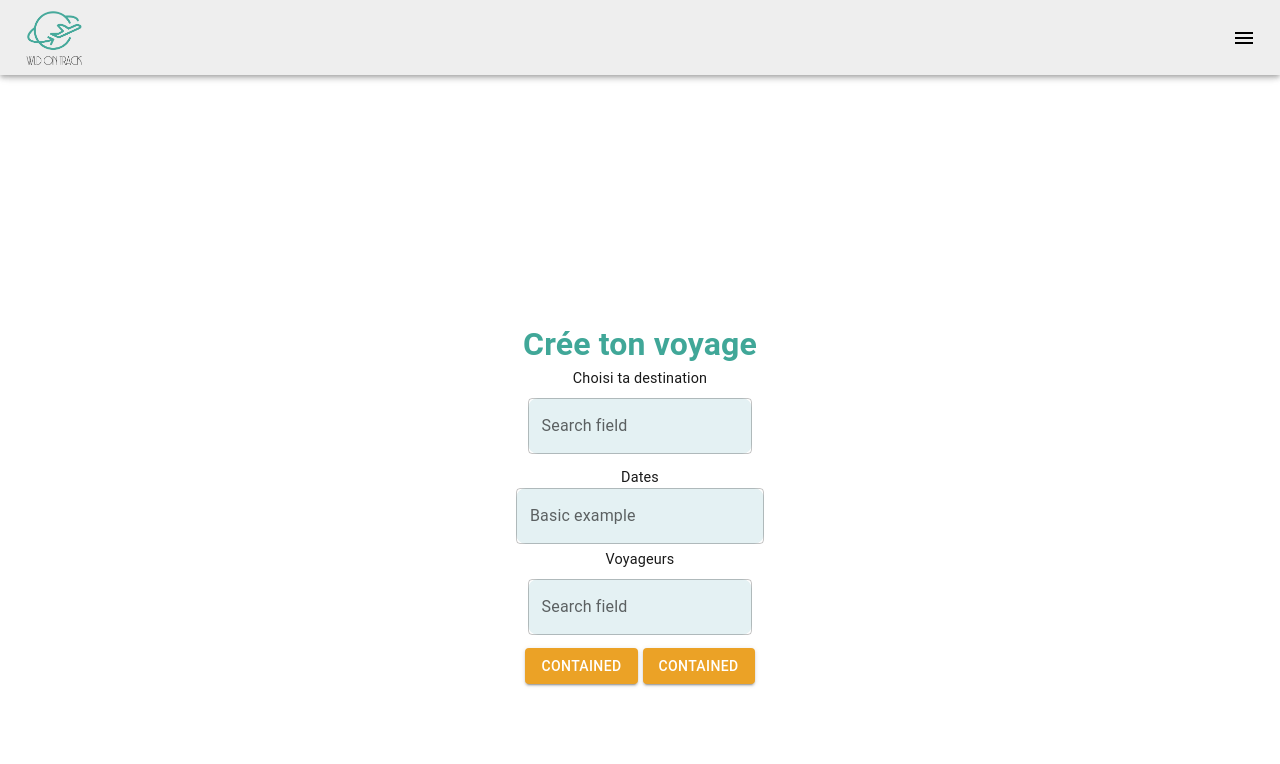
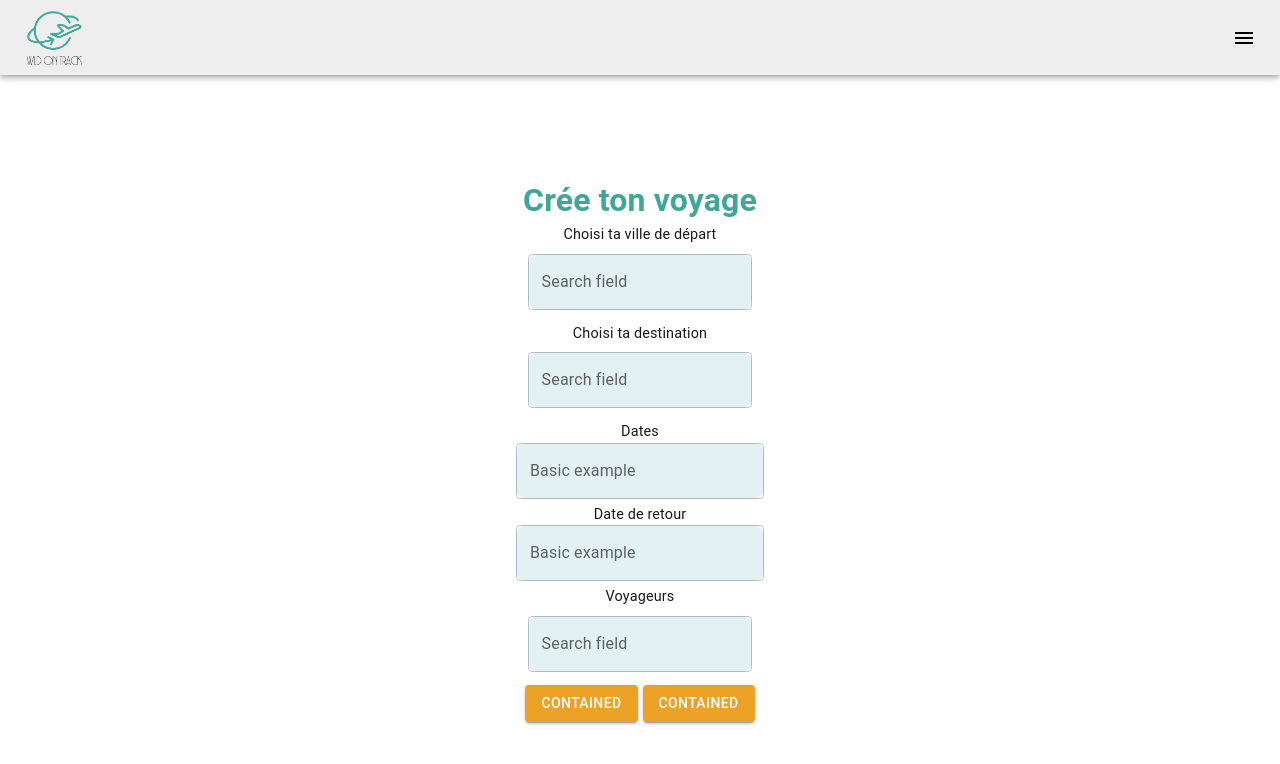
Before and after one commit to MaddieThms/Wild-On-Track, a React (Vite) app in the folder frontend/: page /nouveau-voyage in a window 1280 px wide. Shown: the top 764 px of the page. Built offline with nearby package versions, Linux system fonts and the light colour scheme.

Commit message:
add roundtrip

```diff
--- a/frontend/src/components/SearchTrip.jsx
+++ b/frontend/src/components/SearchTrip.jsx
@@ -5,13 +5,17 @@ import NumberTravelers from "./NumberTravelers";
 import SearchButton from "./SearchButton";
 import TravelDestination from "./TravelDestination";
 import "./SearchTrip.css";
+import TravelDeparture from "./TravelDeparture";
+import BasicDatePickerRoundTrip from "./TravelRoudtrip";
 
 function SearchTrip() {
   return (
     <Box sx={{ width: "100%" }}>
       <Stack id="formStructure">
+        <TravelDeparture />
         <TravelDestination />
         <TravelDate />
+        <BasicDatePickerRoundTrip />
         <NumberTravelers />
         <Stack id="formButtons">
           <SearchButton />
--- /dev/null
+++ b/frontend/src/components/TravelDeparture.jsx
@@ -0,0 +1,29 @@
+import React from "react";
+import Box from "@mui/material/Box";
+import TextField from "@mui/material/TextField";
+
+function TravelDeparture() {
+  return (
+    <Box
+      component="form"
+      sx={{
+        "& .MuiTextField-root": { m: 1, width: "25ch" },
+      }}
+      noValidate
+      autoComplete="off"
+    >
+      <div>
+        <p>Choisi ta ville de départ</p>
+        <TextField
+          className="label-form"
+          id="filled-search"
+          label="Search field"
+          type="search"
+          variant="outlined"
+        />
+      </div>
+    </Box>
+  );
+}
+
+export default TravelDeparture;
--- /dev/null
+++ b/frontend/src/components/TravelRoudtrip.jsx
@@ -0,0 +1,26 @@
+import * as React from "react";
+import TextField from "@mui/material/TextField";
+import { AdapterDayjs } from "@mui/x-date-pickers/AdapterDayjs";
+import { LocalizationProvider } from "@mui/x-date-pickers/LocalizationProvider";
+import { DatePicker } from "@mui/x-date-pickers/DatePicker";
+
+export default function BasicDatePickerRoundTrip() {
+  const [value, setValue] = React.useState(null);
+
+  return (
+    <div>
+      <p>Date de retour</p>
+      <LocalizationProvider dateAdapter={AdapterDayjs}>
+        <DatePicker
+          className="label-form"
+          label="Basic example"
+          value={value}
+          onChange={(newValue) => {
+            setValue(newValue);
+          }}
+          renderInput={(params) => <TextField {...params} />}
+        />
+      </LocalizationProvider>
+    </div>
+  );
+}
--- a/frontend/src/pages/CreateTravel.css
+++ b/frontend/src/pages/CreateTravel.css
@@ -2,7 +2,7 @@
   display: flex;
   flex-direction: column;
   align-items: center;
-  margin-top: 20vh;
+  margin-top: 2vh;
 }
 
 p {
```
